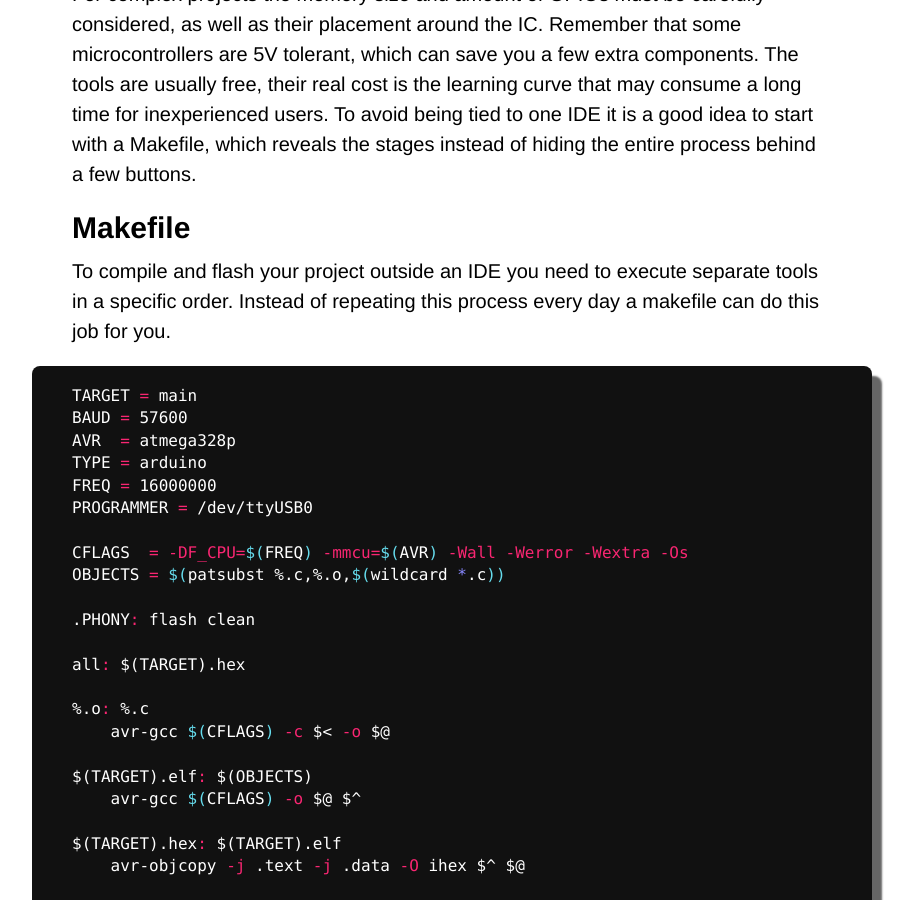
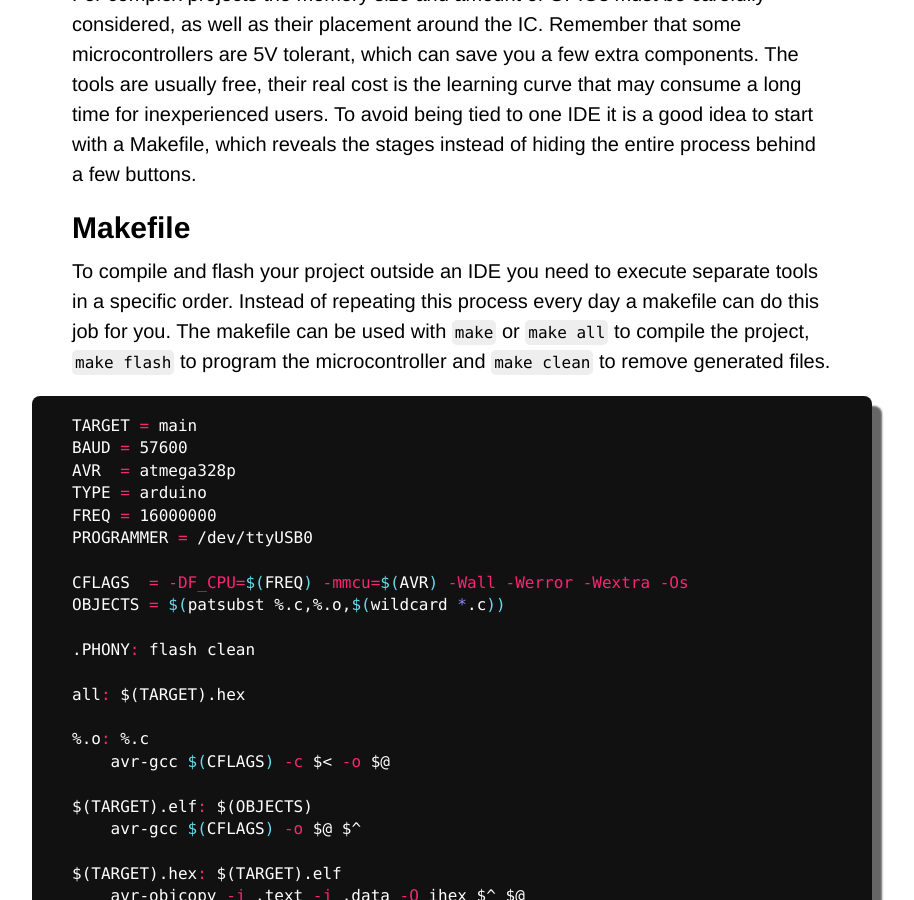
Before and after one commit to Maumagnaguagno/maumagnaguagno.github.io, a Jekyll site: the page built from baremetal.md, in a window 1280 px wide and 900 px high, scrolled down 1355 px. Shown: the whole window, without its empty margins (188-1102 px from the left). Built offline with Jekyll 4.4.1, drawn with Linux system fonts in a browser that asks for light colours; our own code applies the rules of GitHub Pages for plain Markdown files.

Commit message:
Add sentence about makefile usage to Bare Metal Makefile

````diff
--- a/baremetal.md
+++ b/baremetal.md
@@ -44,6 +44,7 @@ To avoid being tied to one IDE it is a good idea to start with a Makefile, which
 ## Makefile
 To compile and flash your project outside an IDE you need to execute separate tools in a specific order.
 Instead of repeating this process every day a makefile can do this job for you.
+The makefile can be used with ``make`` or ``make all`` to compile the project, ``make flash`` to program the microcontroller and ``make clean`` to remove generated files.
 
 ```makefile
 TARGET = main
````
